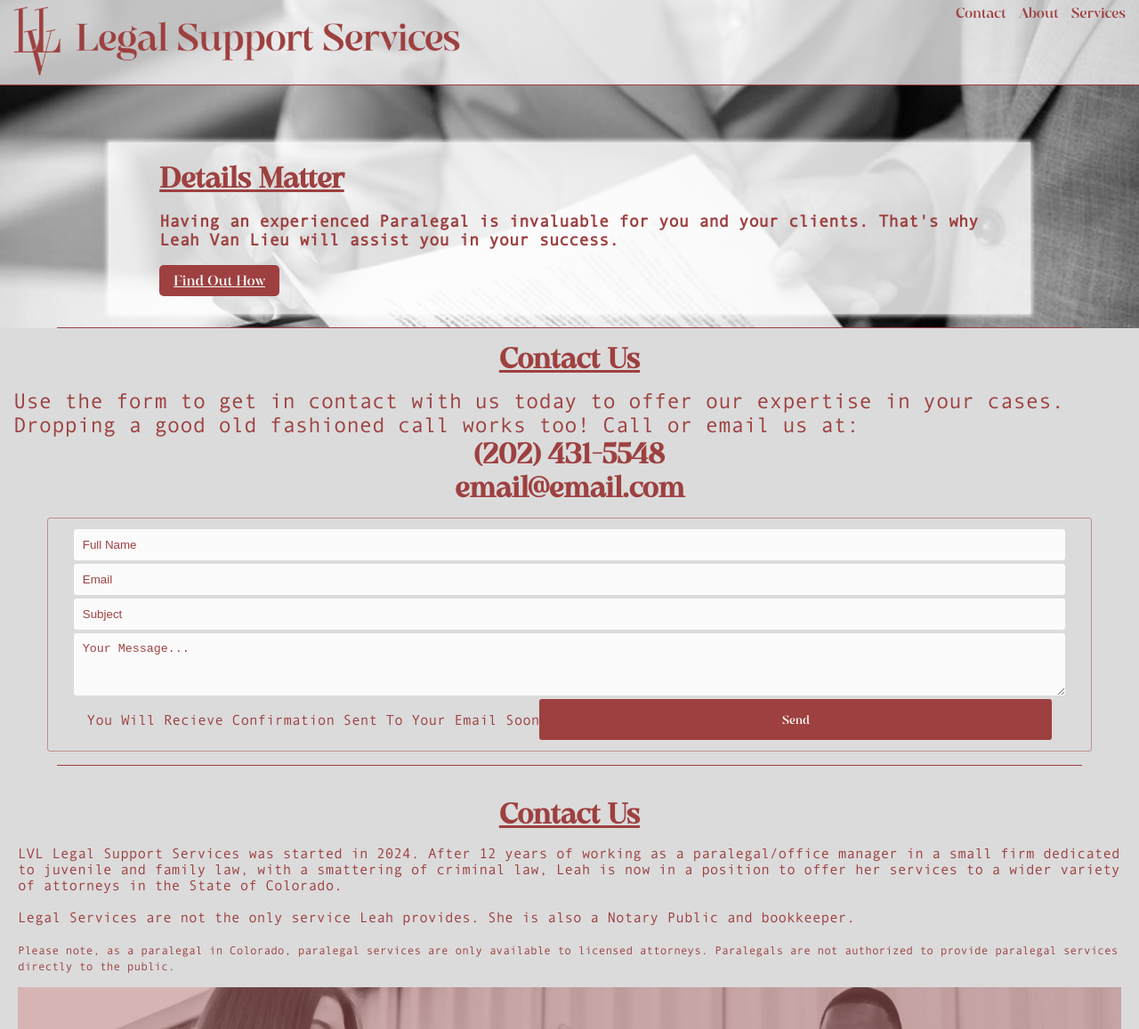
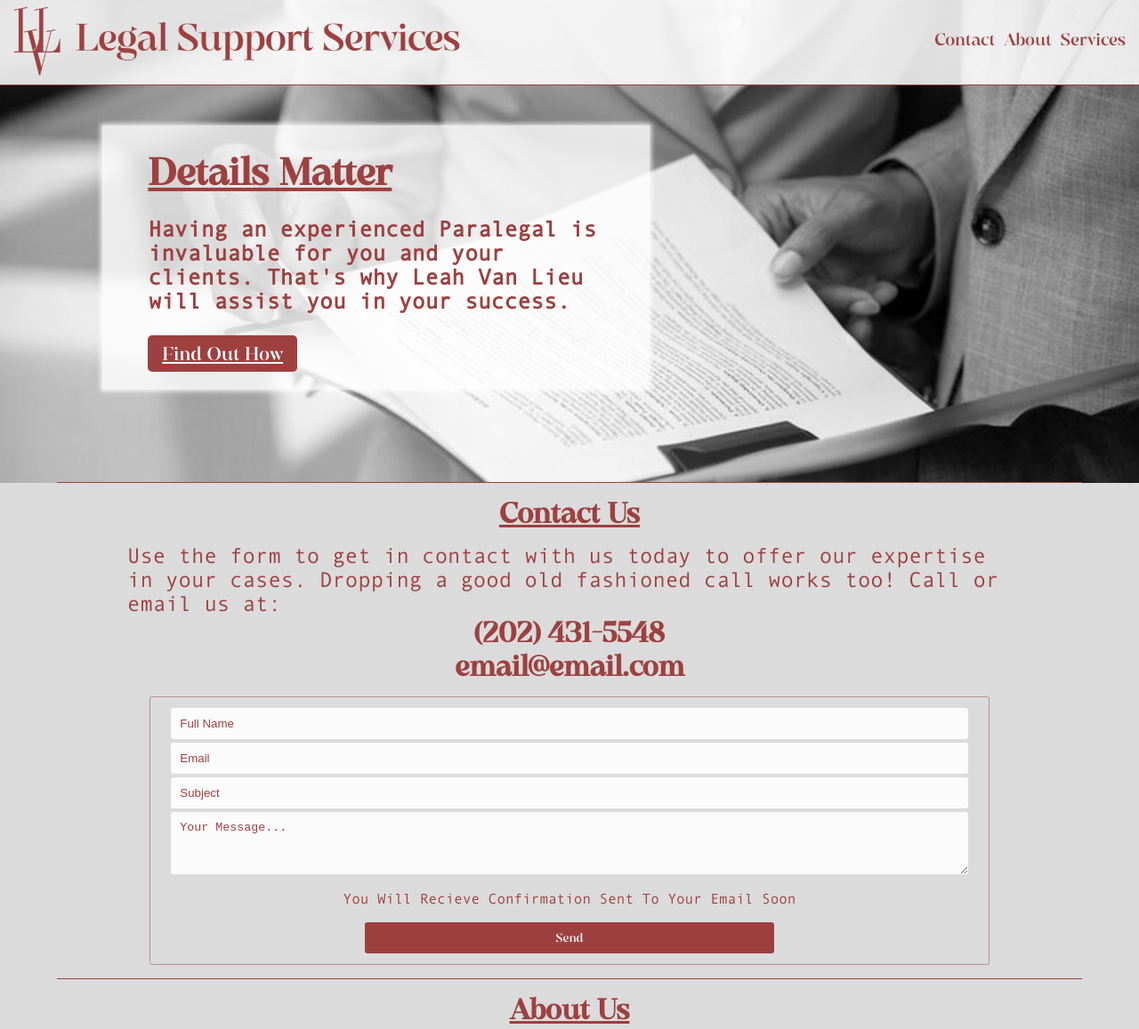
Before and after one commit to JTLovato/LVLLS, a plain HTML site: page index.html in a window 1280 px wide. Shown: the top 1157 px of the page at 89% size. Drawn offline with nearby package versions, Linux system fonts and the light colour scheme.

Commit message:
Proofing Update

```diff
--- a/index.html
+++ b/index.html
@@ -9,9 +9,7 @@
     <link rel="icon" href="./favicon.ico" type="image/x-icon" />
     <link rel="preconnect" href="https://fonts.googleapis.com" />
     <link rel="preconnect" href="https://fonts.gstatic.com" crossorigin />
-
     <script type="text/javascript" src="./behavior.js"></script>
-
     <script type="text/javascript" src="https://cdn.jsdelivr.net/npm/@emailjs/browser@4/dist/email.min.js"></script>
     <script type="text/javascript">
         (function() {
@@ -32,22 +30,14 @@
                     }, (error) => {
                         console.log('FAILED...', error);
                     });
-
-
             });
         }
     </script>
-
-
-
-
-
   </head>
   <body>
     <main>
-      <div class="bg">
-        <header class="header">
-          <nav>
+		<header class="headers">
+			<nav id="id">
 			  <a class="main_logo" href="index.html">
 				<img src="./img/wordmark_long.png" />
 			  </a>
@@ -58,6 +48,8 @@
 			  </div>
 			</nav>
 		  </header>
+		<div class="sized">
+      <div class="bg">
         <div class="hero-holder">
           <div class="hero_info">
             <h1 class="font">Details Matter</h1>
@@ -70,7 +62,6 @@
         </div>
         <div class="spacer"></div>
       </div>
-
       <div id="contact" class="contact-holder">
         <h1 class="headers font">Contact Us</h1>
         <div class="contact-detail">
@@ -108,14 +99,14 @@
               id="message"
               placeholder="Your Message..."
             ></textarea>
-            <p>You Will Recieve Confirmation Sent To Your Email Soon</p>
+            <p class="text-sent">You Will Recieve Confirmation Sent To Your Email Soon</p>
             <input class="contact-send font" type="submit" value="Send" />
           </div>
         </form>
       </div>
       <div class="spacer"></div>
       <div id="about" class="about-holder">
-        <h1 class="headers font">Contact Us</h1>
+        <h1 class="headers font">About Us</h1>
         <p>
           LVL Legal Support Services was started in 2024. After 12 years of working as a paralegal/office
           manager in a small firm dedicated to juvenile and family law, with a smattering of criminal law,
@@ -187,8 +178,7 @@
             <p>As a bookkeeper, Leah is able to help with tracking time, invoices, A/R, A/P, payroll and
               reconciliation.</p>
           </div>
-
-
+      </div>
 	  </div>
       <footer>
         <svg version="1.1" id="Layer_1" xmlns="http://www.w3.org/2000/svg" xmlns:xlink="http://www.w3.org/1999/xlink" x="0px" y="0px"
@@ -3130,7 +3120,5 @@ z"/>
         }
       });
     }
-
-
     </script>
 </html>
--- a/styles.css
+++ b/styles.css
@@ -35,6 +35,10 @@ body {
   z-index: 1;
 }
 
+.header {
+  background-color: none;
+}
+
 .headers {
   margin: 0;
   width: 100%;
@@ -43,24 +47,33 @@ body {
   text-align: center;
 }
 
+.sized {
+  max-width: 2000px;
+}
+
 main {
   position: relative;
+  justify-content: center;
+  display: flex;
+  flex-wrap: wrap;
 }
 
 html {
   font-family: "ariel";
   background-color: var(--gray);
   color: var(--red);
+  scroll-padding-top: 10%;
 }
 
 nav {
   width: 100%;
-  background-color: #ffffffb7;
+  background-color: #ffffffdd;
   border-bottom: solid 1px #9e4040;
   display: flex;
   justify-content: space-between;
   align-content: center;
   z-index: 2;
+  position: fixed;
 }
 
 .main_logo {
@@ -74,12 +87,15 @@ nav {
 
 .nav_right {
   padding: 5px 10px 0px;
+  display: flex;
+  flex-wrap: nowrap;
+  align-items: center;
 }
 
 .nav_right a {
   color: var(--red);
   text-decoration: none;
-  margin: 15px 5px 0;
+  margin: 0px 5px 0;
   border-bottom: solid 5px #9e404000;
 }
 
@@ -97,7 +113,7 @@ nav {
 /* Hero */
 
 .hero-holder {
-  padding: 5% 5% 0;
+  padding: 15% 5% 0;
 }
 
 .hero_info {
@@ -191,6 +207,10 @@ input.contact-send {
   text-decoration: none;
   margin: 0;
 }
+.text-sent {
+  width: 100%;
+  text-align: center;
+}
 
 .contact-detail p {
   font-size: 150%;
@@ -278,7 +298,7 @@ article {
 }
 
 .accordion:after {
-  content: "\02795"; /* Unicode character for "plus" sign (+) */
+  content: "\25BD";
   font-size: 13px;
   color: var(--white);
   float: right;
@@ -287,7 +307,7 @@ article {
 
 .active:after {
   color: var(--white);
-  content: "\2796"; /* Unicode character for "minus" sign (-) */
+  content: "\25B3";
 }
 
 .panel p {
@@ -383,4 +403,60 @@ svg {
 }
 
 @media only screen and (min-width: 992px) {
+  .nav_right {
+    padding: 15px 10px 15px 0px;
+    display: flex;
+    flex-wrap: nowrap;
+    align-items: center;
+    font-size: 1.5vw;
+  }
+
+  .hero-holder {
+    padding: 11% 15% 7% 5%;
+  }
+
+  .hero_info {
+    padding: 0 5% 20px;
+    width: 50%;
+    height: 80%;
+    margin: 0 5%;
+    font-size: 1.65vw;
+  }
+
+  html {
+    scroll-padding-top: 20%;
+  }
+
+  .contact-holder,
+  .about-holder,
+  .services-holder {
+    padding: 0 10%;
+  }
+
+  footer {
+    margin-top: 80px;
+  }
+
+  .accordion {
+    font-size: 1.5vw;
+    text-align: center;
+  }
+
+  .panel p {
+    font-size: 1.5vw;
+    padding: 15px 0;
+  }
+
+  .panel {
+    padding: 0 25px;
+  }
+
+  footer .wordmark {
+    width: 75%;
+  }
+
+  .footer_left,
+  .footer_right {
+    width: 40%;
+  }
 }
```
Lines whose indentation alone changed are shown as unchanged.
